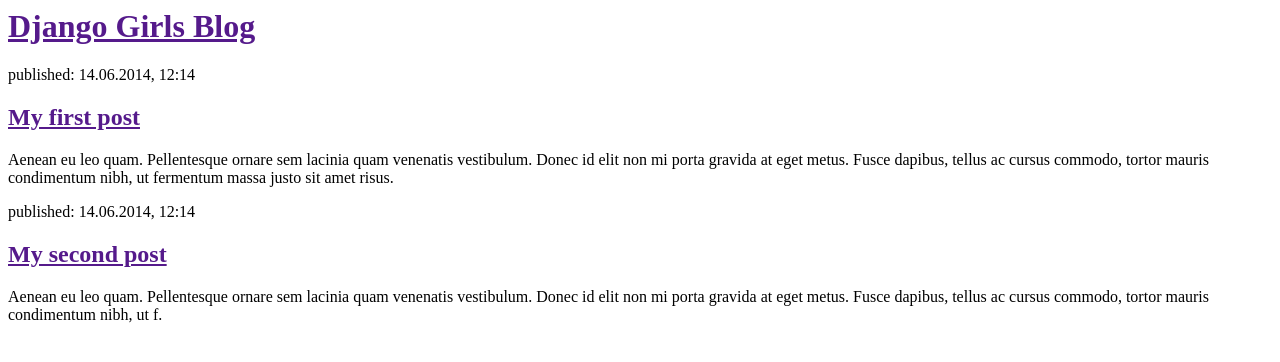
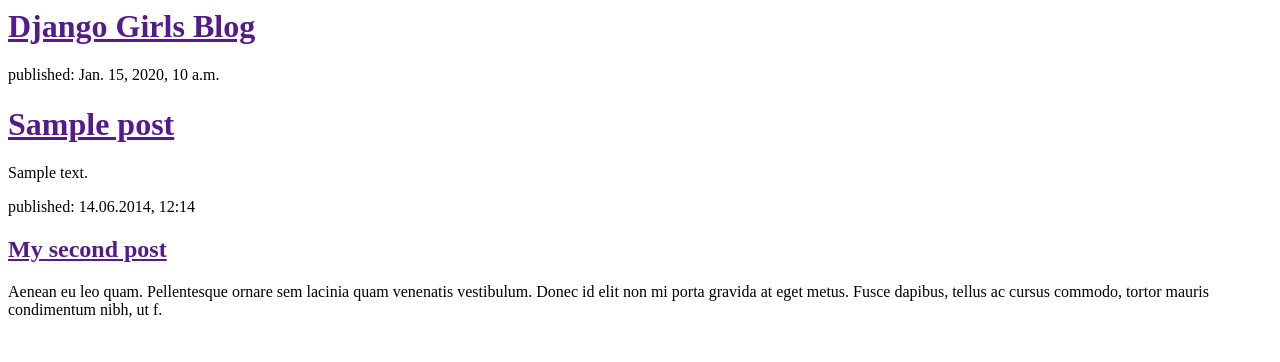
Before and after one commit to Eva-Zhong/my-django-app, a Django app: template blog/templates/blog/post_list.html in a window 1280 px wide. Shown: the top 362 px of the page. Run offline with Django 3.2, Linux system fonts and the light colour scheme; the template is opened without the code that fills it: values that come from a table or form of the project are taken from there, others are empty; tables that the repository leaves empty hold one stand-in row (values such as "Sample post").

Commit message:
Modified html

```diff
--- a/blog/templates/blog/post_list.html
+++ b/blog/templates/blog/post_list.html
@@ -1,3 +1,5 @@
+
+
 <html>
     <head>
         <title>Django Girls blog</title>
@@ -7,16 +9,20 @@
             <h1><a href="">Django Girls Blog</a></h1>
         </div>
 
-        <div>
-            <p>published: 14.06.2014, 12:14</p>
-            <h2><a href="">My first post</a></h2>
-            <p>Aenean eu leo quam. Pellentesque ornare sem lacinia quam venenatis vestibulum. Donec id elit non mi porta gravida at eget metus. Fusce dapibus, tellus ac cursus commodo, tortor mauris condimentum nibh, ut fermentum massa justo sit amet risus.</p>
-        </div>
+        {% for post in posts %}
+            <div>
+                <p>published: {{ post.published_date }}</p>
+                <h1><a href="">{{ post.title }}</a></h1>
+                <p>{{ post.text|linebreaksbr }}</p>
+            </div>
+        {% endfor %}
+
 
         <div>
             <p>published: 14.06.2014, 12:14</p>
             <h2><a href="">My second post</a></h2>
             <p>Aenean eu leo quam. Pellentesque ornare sem lacinia quam venenatis vestibulum. Donec id elit non mi porta gravida at eget metus. Fusce dapibus, tellus ac cursus commodo, tortor mauris condimentum nibh, ut f.</p>
         </div>
+
     </body>
 </html>
--- a/blog/views.py
+++ b/blog/views.py
@@ -1,5 +1,9 @@
 from django.shortcuts import render
+from django.utils import timezone
+from .models import Post
 
 # Create your views here.
 def post_list(request):
-    return render(request, 'blog/post_list.html', {})
+
+	posts = Post.objects.filter(published_date__lte=timezone.now()).order_by('published_date')
+	return render(request, 'blog/post_list.html', {'posts': posts})
--- a/mysite/settings.py
+++ b/mysite/settings.py
@@ -26,7 +26,7 @@ SECRET_KEY = '0^uxn4=47pu%i(-2!blze6a6q39)2nuxk+z(#t9@chrg1r(i1u'
 DEBUG = True
 
 ALLOWED_HOSTS = ['carlofficehour.pythonanywhere.com',
-
+                 '127.0.0.1',
                 ]
 
 
```
